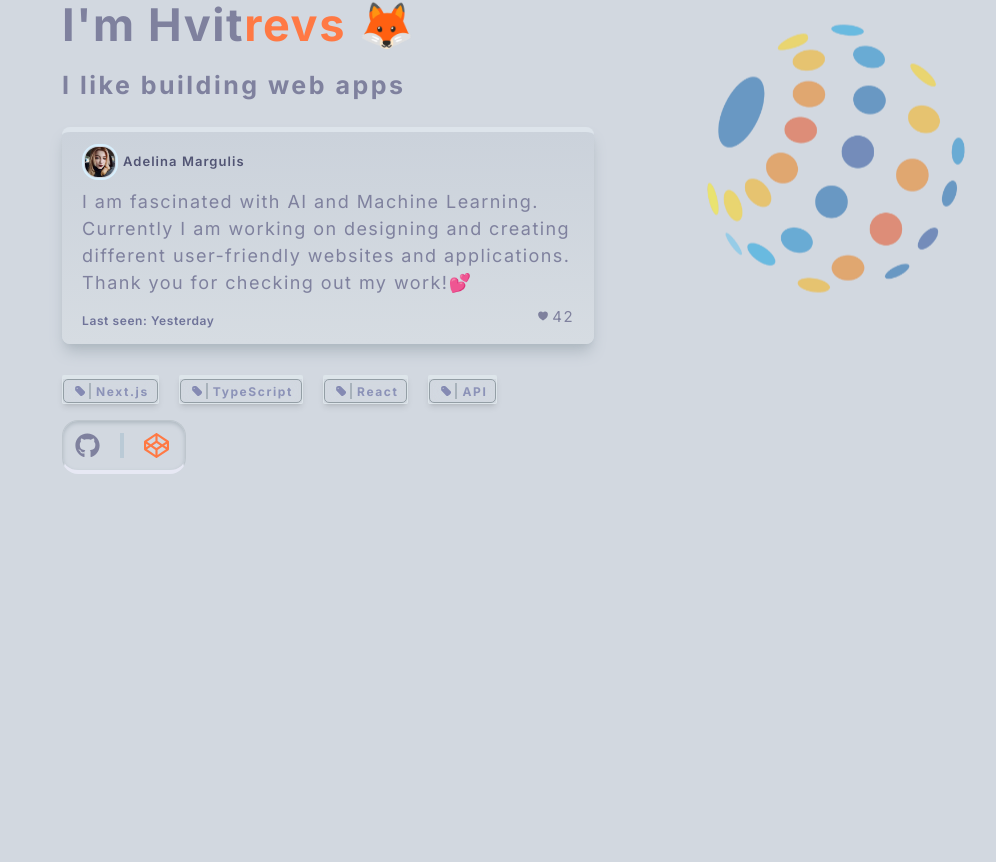
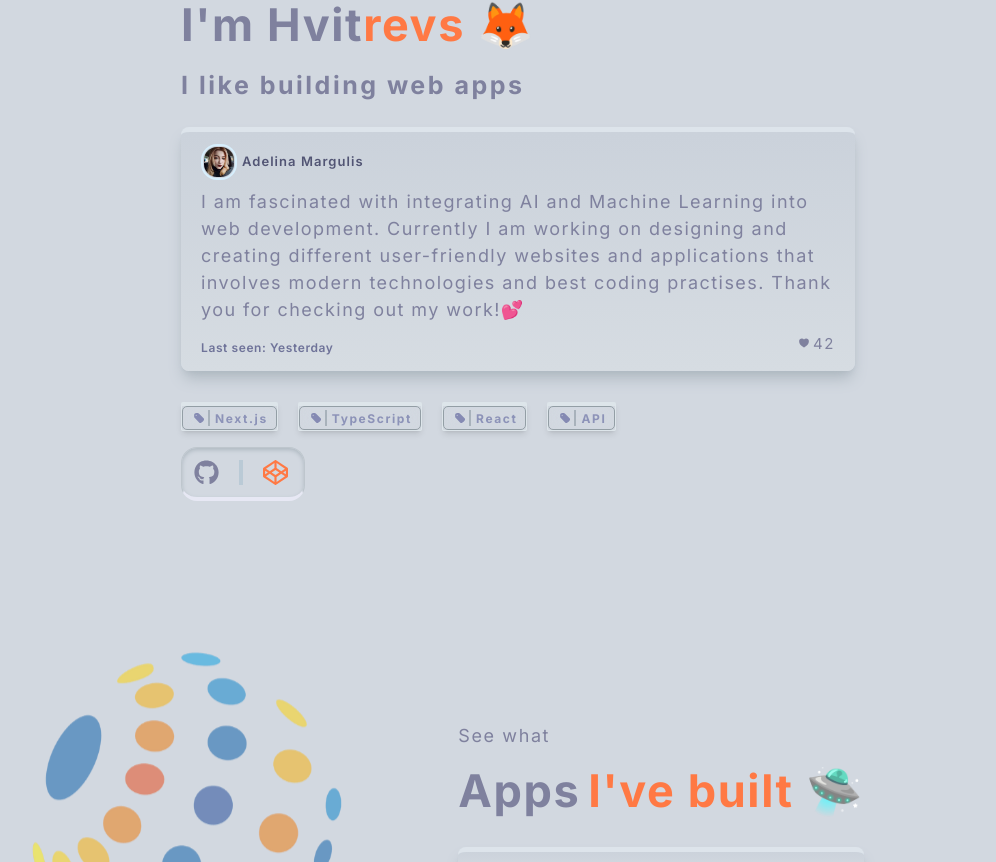
Before and after one commit to Hvitrevs/new-hub, a Next.js app: page / in a window 1280 px wide. Shown: the part 158-1020 px from the top of the page, without its empty margins (194-1190 px from the left). Before the commit the page ends 800 px from the top, so only its background shows below. Built offline with nearby package versions, Linux system fonts and the light colour scheme.

Commit message:
project page starter

```diff
--- a/app/components/HeroFirst.tsx
+++ b/app/components/HeroFirst.tsx
@@ -17,7 +17,7 @@ const HeroFirst = () => {
   return (
     <>
       <div className='flex items-center'>
-        <div className='xxs:mt-8 md:mt-[2px] xxs:pr-4 xxs:pl-2 xl:pl-40 md:pb-10 flex flex-col gap-2 z-[10] max-w-[850px]'>
+        <div className='xxs:mt-8 md:mt-[2px] xxs:pr-4 xxs:pl-2 xl:pl-40 md:pb-1 flex flex-col gap-2 z-[10] max-w-[850px]'>
 
 
 
@@ -47,7 +47,7 @@ const HeroFirst = () => {
             </div>
 
             <p className=' md:text-[18px] xxs:text-[13px] tracking-[.08em] dark:text-[#606698]'>
-            I am fascinated with AI and Machine Learning. Currently I am working on designing and creating different user-friendly websites and applications.
+            I am fascinated with integrating AI and Machine Learning into web development. Currently I am working on designing and creating different user-friendly websites and applications that involves modern technologies and best coding practises.
             Thank you for checking out my work!💕
             </p>
 
--- a/app/components/Navbar.tsx
+++ b/app/components/Navbar.tsx
@@ -11,7 +11,7 @@ const Navbar = () => {
 
       <div className='flex 2xl:xl:ml-[750px] ml-[550px] lg:ml-[380px] md:ml-[120px] sm:ml-[250px] xxs:p-[2px] xxs:ml-[5px] bg-[#d2d8e0] dark:bg-[#22253c] border-[1px] border-b-[4px] border-[#bec6cd] border-b-[#e7e8f4]  dark:border-[#171a31] dark:border-b-[#2c2f4a] shadow-[#a9b6c0] shadow-inner shadow-2xl dark:shadow-[#0f1224] dark:text-[#5e6393] rounded-2xl justify-between z-50 items-center gap-3 fixed top-2'>
 
-      <div className='flex flex-row gap-2 items-center border-r-[2px] border-[#bec6cd] dark:border-[#2c3158]'>
+      <div className='flex flex-row gap-2 items-center border-r-[2px] border-[#bec6cd] dark:border-[#2c2f4a]'>
 
         {/* logo */}
         <h1 className='flex flex-row flex-nowrap px-3 xxs:text-[10px] md:text-[15px] font-bold dark:text-[#aec1d4]'>
@@ -24,7 +24,7 @@ const Navbar = () => {
       </div>
 
       <div className='flex items-center  px-2 py-1 xxs:visible'>
-        <div className='md:p-[8px] xxs:p-[3px] xxs:text-[15px] md:text-[18px] border-t-[4px] light:border-[#dde4eb] light:bg-gradient-to-b from-[#cbd2db] to-[#e5e9ed]  shadow-[#aeb8c0] shadow-md dark:border-[#232645] dark:shadow-[#171a31] dark:text-[#5e6393] dark:bgnone  rounded-2xl '>
+        <div className='md:p-[8px] xxs:p-[3px] xxs:text-[15px] md:text-[18px] border-t-[4px] light:border-[#dde4eb] light:bg-gradient-to-b from-[#cbd2db] to-[#e5e9ed]  shadow-[#aeb8c0] shadow-md dark:border-[#2c2f4a] dark:shadow-[#171a31] dark:text-[#5e6393] dark:bg-none  rounded-2xl '>
           <ThemeSwitch />
         </div>
       </div>
--- a/app/components/Projects.tsx
+++ b/app/components/Projects.tsx
@@ -1,9 +1,29 @@
+/* eslint-disable react/no-unescaped-entities */
+'use client'
+
+import Image from 'next/image'
 import React from 'react'
+import Liker from './Liker'
 
 export const Projects = () => {
   return (
-    <div>
+    <>
+      <div className='flex items-center'>
+        <div className='xxs:mt-[-700px] md:mt-[2px] xxs:pr-4 xxs:pl-2  md:pb-1 flex flex-col gap-2 z-[10] max-w-[850px]'>
+          <h4 className='md:text-[18px] xxs:text-[9px] xxs:font-bold md:font-normal'>
+            See what
+          </h4>
+          <h2 className='flex flex-row flex-nowrap md:text-[45px] xxs:text-[27px] font-bold'>
+            <span className='mr-2'>Apps</span>
+            <span className='text-[#ff7944]'>I've built 🛸</span>
+          </h2>
 
-    </div>
+          <div className='mt-[15px] rounded-lg xxs:px-3 md:px-5 py-3 border-t-[5px] border-[#dde4eb]  bg-gradient-to-b from-[#cbd2db] to-[#d6dce2]  shadow-[#aeb8c0] shadow-lg dark:border-[#2c2f4a] dark:shadow-[#171a31] dark:bg-none'>
+
+          </div>
+
+        </div>
+      </div>
+    </>
   )
 }
--- a/app/globals.css
+++ b/app/globals.css
@@ -1,6 +1,10 @@
 @tailwind base;
 @tailwind components;
 @tailwind utilities;
+
+::-webkit-scrollbar {
+  display: none;
+}
 
 :root {
   /* Your default theme */
@@ -9,6 +13,11 @@
 
   --gradient-background:linear-gradient(to bottom, #1c1e38, #23264a);
 }
+
+body {
+  overflow-y: scroll;
+}
+
 .backg-colors {
   background-image: var(--gradient-background) 1;
 }
--- a/app/page.tsx
+++ b/app/page.tsx
@@ -4,12 +4,14 @@ import Image from 'next/image';
 
 import { useTheme } from 'next-themes'
 import HeroFirst from './components/HeroFirst';
+import { Projects } from './components/Projects';
 
 export default function Home() {
   return (
     <main className='w-full h-full relative '>
-      <div className="flex xxs:px-[0.5rem] md:px-[6rem] xxs:py-8 md:py-[7rem] gap-20 flex-nowrap ">
+      <div className="flex xxs:px-[0.5rem] md:px-[2rem] xxs:py-8 md:py-[7rem] gap-20 items-center justify-center flex-wrap ">
         <HeroFirst />
+        <Projects />
       </div>
     </main>
   );
```
